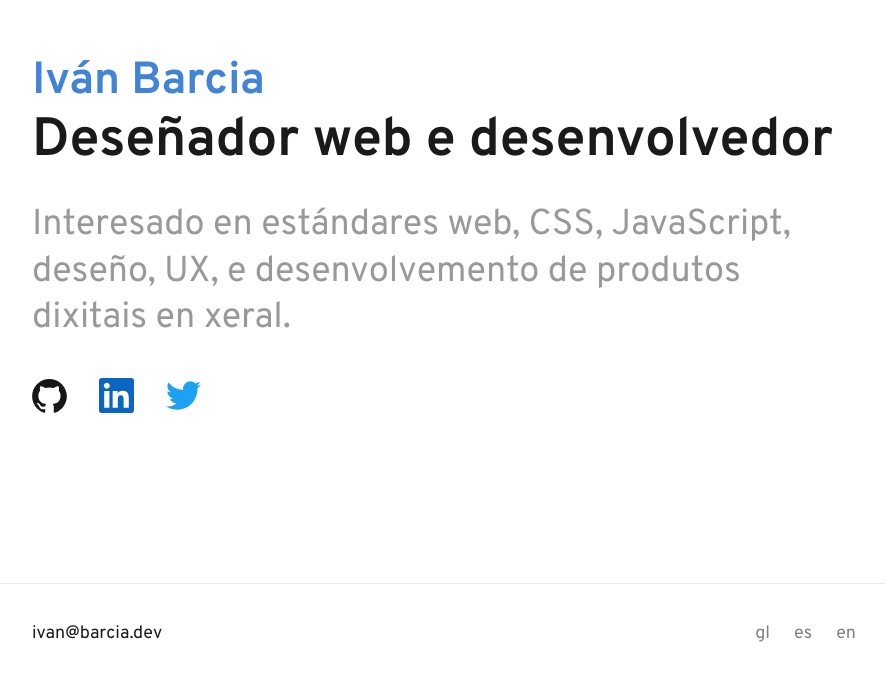
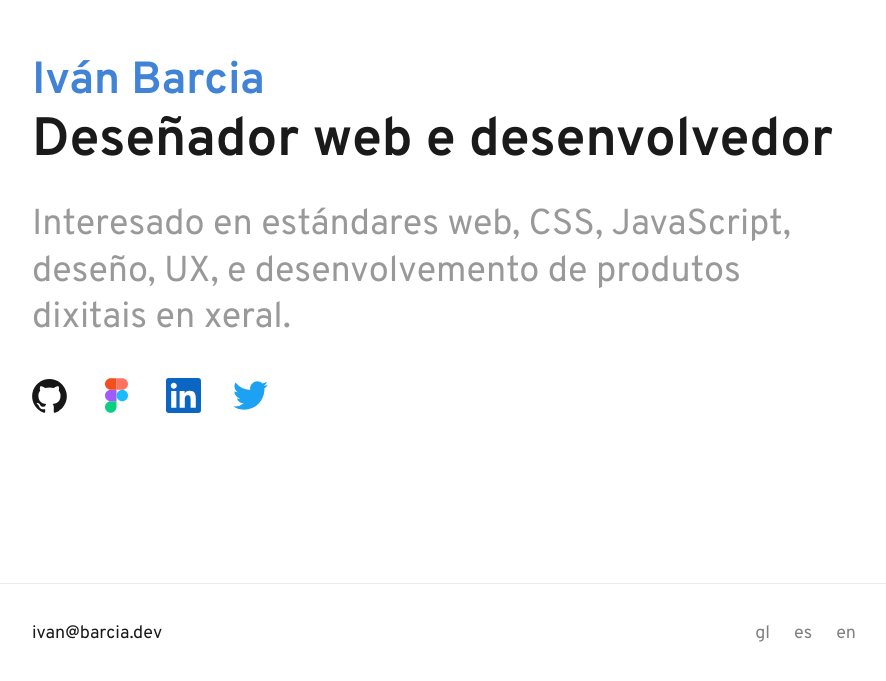
Before and after one commit to barcia/barcia.dev, a Next.js app: page / in a window 1280 px wide. Shown: the part 117-798 px from the top of the page, without its empty margins (196-1082 px from the left). Built offline with nearby package versions, Linux system fonts and the light colour scheme.

Commit message:
Add Figma link

```diff
--- a/pages/home/home.module.css
+++ b/pages/home/home.module.css
@@ -55,6 +55,9 @@
     }
 }
 
+.figma {
+    --socialImageUrl: url("/figma.svg");
+}
 .linkedin {
     --socialImageUrl: url("/linkedin.svg");
 }
--- a/pages/home/strings.en.json
+++ b/pages/home/strings.en.json
@@ -4,6 +4,7 @@
     "interests": "Interested in web standards, CSS, JavaScript, design, UX, and digital product development stuff.",
     "social": {
         "github": "Ivan's GitHub profile",
+        "figma": "Ivan's Figma profile",
         "twitter": "Ivan's Twitter profile",
         "linkedin": "Ivan's LinkedIn profile"
     }
--- a/pages/home/strings.es.json
+++ b/pages/home/strings.es.json
@@ -4,6 +4,7 @@
     "interests": "Interesado en estándares web, CSS, JavaScript, diseño, UX, y desarrollo de productos digitales en general.",
     "social": {
         "github": "Perfil de GitHub de Iván",
+        "figma": "Perfil de Figma de Iván",
         "twitter": "Perfil de Twitter de Iván",
         "linkedin": "Perfil de LinkedIn de Iván"
     }
--- a/pages/home/strings.gl.json
+++ b/pages/home/strings.gl.json
@@ -4,6 +4,7 @@
     "interests": "Interesado en estándares web, CSS, JavaScript, deseño, UX, e desenvolvemento de produtos dixitais en xeral.",
     "social": {
         "github": "Perfil de GitHub de Iván",
+        "figma": "Perfil de Figma de Iván",
         "twitter": "Perfil de Twitter de Iván",
         "linkedin": "Perfil de LinkedIn de Iván"
     }
--- a/pages/index.js
+++ b/pages/index.js
@@ -12,6 +12,8 @@ export default function Home({ strings }) {
         <p className={style.interests}>{strings.interests}</p>
         <div className={style.social}>
           <a className={style.github} href="https://github.com/barcia" aria-label={strings.social.github} target="_blank" rel="noopener nofollow">
+          </a>
+          <a className={style.figma} href="https://www.figma.com/@barcia" aria-label={strings.social.figma} target="_blank" rel="noopener nofollow">
           </a>
           <a className={style.linkedin} href="https://www.linkedin.com/in/ivanbarcia" aria-label={strings.social.linkedin} target="_blank" rel="noopener nofollow">
           </a>
```
Also changed, not shown: public/figma.svg (added).
